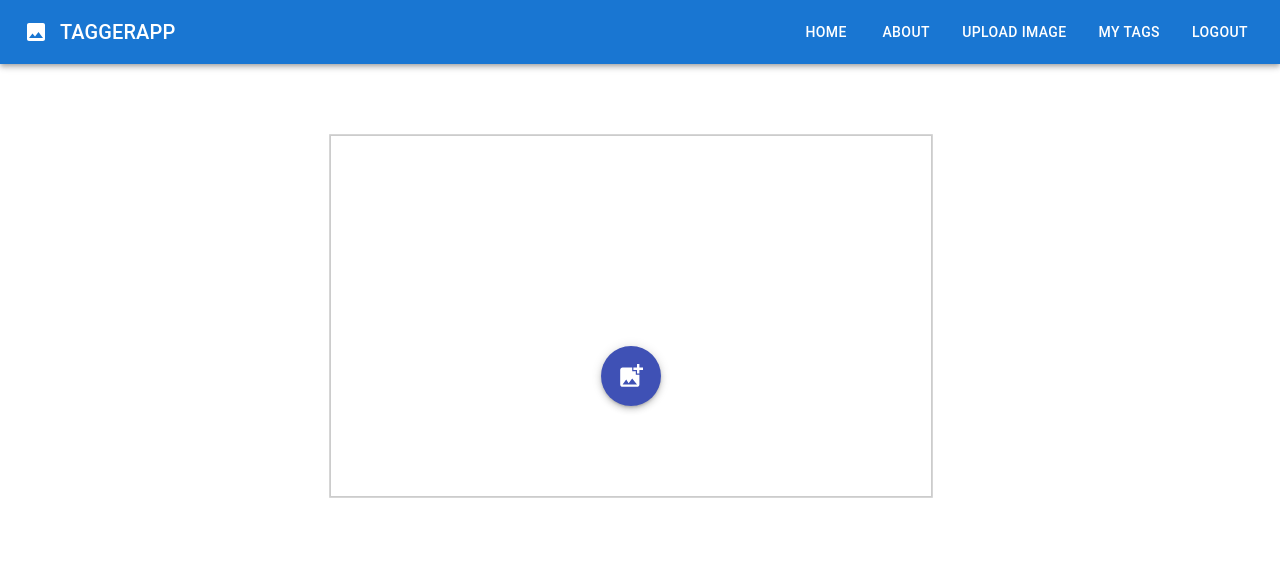
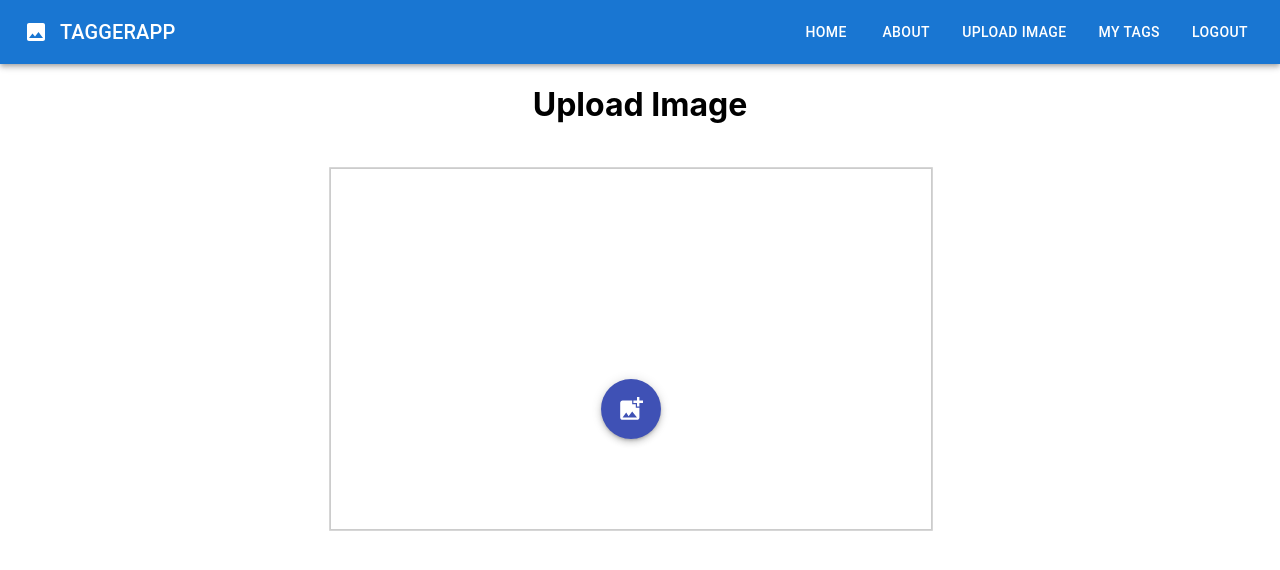
Before and after one commit to ohayonyo/Tagger-App-React, a React (Create React App) app in the folder react-tagger/: page /1/upload_image in a window 1280 px wide. Shown: the top 570 px of the page. Built offline with nearby package versions, Linux system fonts and the light colour scheme.

Commit message:
cosmetic changes

```diff
--- a/react-tagger/src/components/UploadImage.tsx
+++ b/react-tagger/src/components/UploadImage.tsx
@@ -158,7 +158,7 @@ const UploadImage: React.FC<UploadImageProps> = () => {
 
   const renderUploadedState = () => (
     <div>
-      <div id="uploadForm" style={{ marginTop: 50, marginLeft: 100 }}>
+      <div id="uploadForm" style={{ marginTop: 120, marginLeft: 100 }}>
         <div style={{ display: 'flex', alignItems: 'center', marginBottom: '-10%', position: 'relative' }}>
           <label htmlFor="tagInput" style={{ marginRight: '4px',marginLeft:'23%' }}>
             Tag name:
@@ -202,6 +202,10 @@ const UploadImage: React.FC<UploadImageProps> = () => {
     <>
       <UserHomePage></UserHomePage>
       <div>
+        <div style={{textAlign:'center',marginBottom:-100}}>
+          <h1>Upload Image</h1>
+        </div>
+
         <div>
           {mainState === "initial" && renderInitialState()}
           {mainState === "uploaded" && renderUploadedState()}
```
